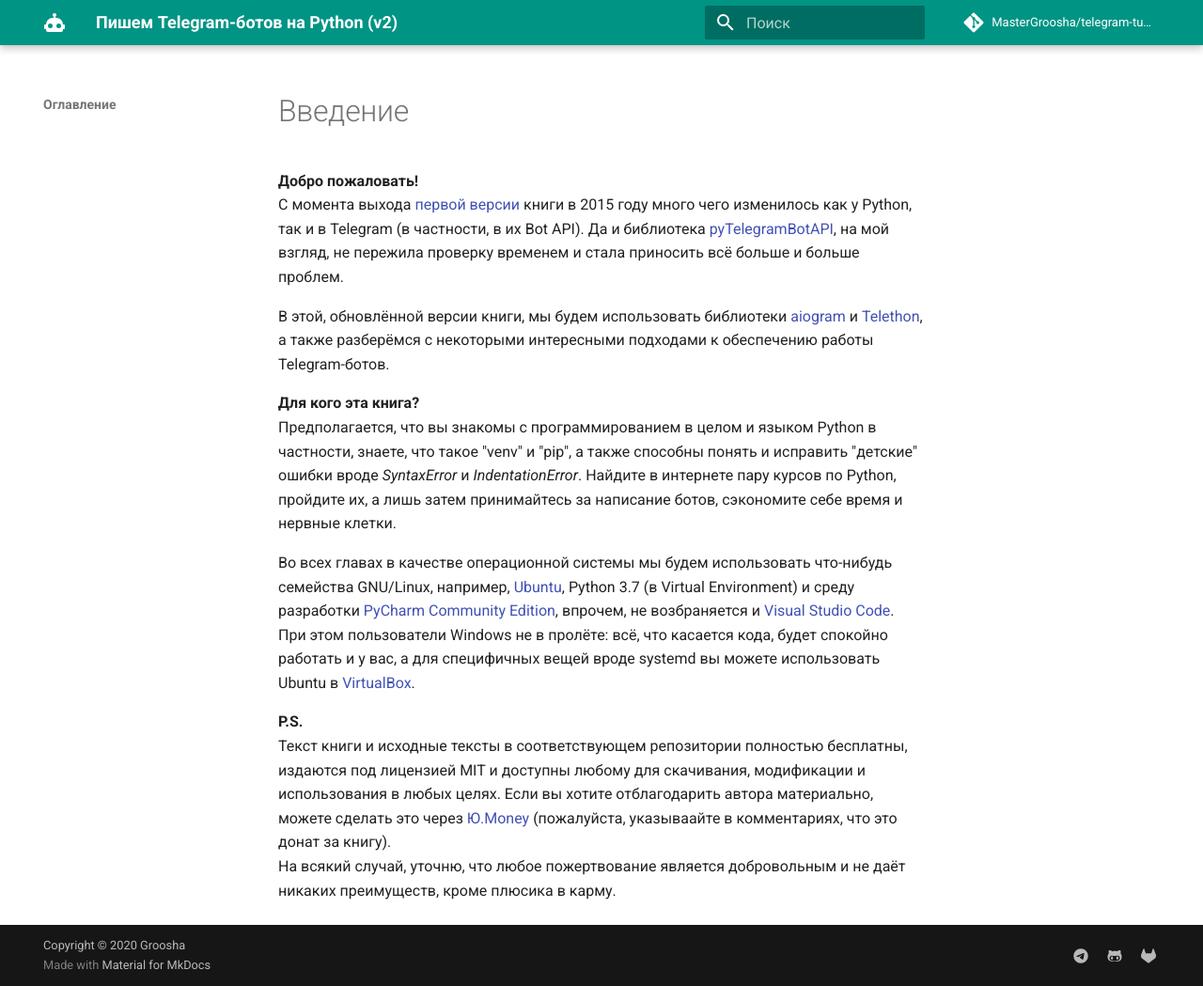
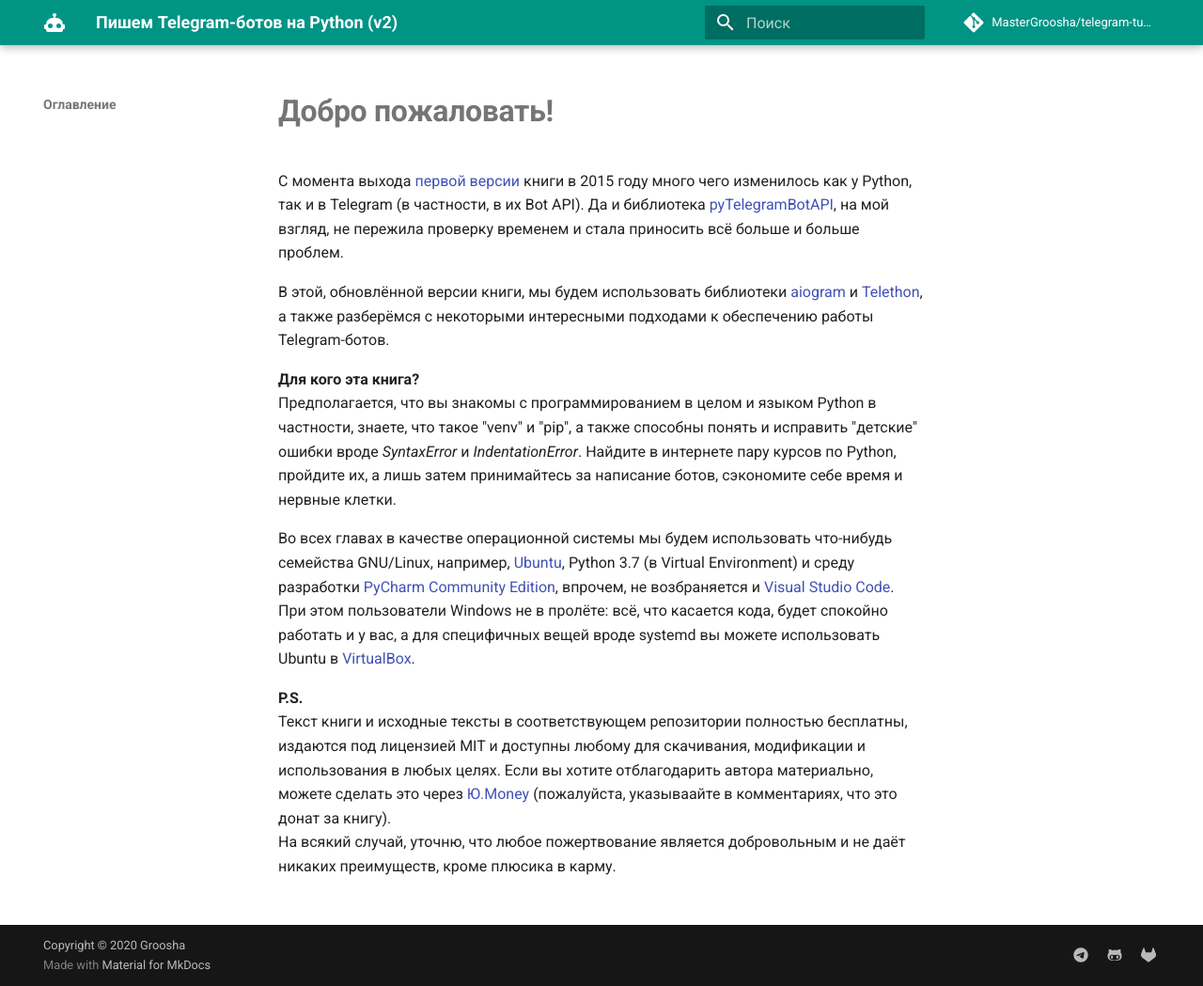
Before and after one commit to Vadim-Khristenko/aiogram-3-guide, an MkDocs documentation site: the page built from book_src/index.md, in a window 1280 px wide and 1049 px high. Shown: the whole window at 94% size. Built offline with MkDocs 1.6.1 and Material for MkDocs 9.7.7, drawn with Linux system fonts in a browser that asks for light colours; comment, search, counter and statistics services are not loaded.

Commit message:
Обновлена библиотека mkdocs-material, исправлено отображение введения

```diff
--- a/book_src/index.md
+++ b/book_src/index.md
@@ -2,7 +2,7 @@
 title: Введение
 ---
 
-**Добро пожаловать!**
+# **Добро пожаловать!**
 С момента выхода [первой версии](https://mastergroosha.github.io/telegram-tutorial/) книги в 2015 году
 много чего изменилось как у Python, так и в Telegram (в частности, в их Bot API).
 Да и библиотека [pyTelegramBotAPI](https://github.com/eternnoir/pyTelegramBotAPI), на мой взгляд,
--- a/requirements.txt
+++ b/requirements.txt
@@ -1 +1 @@
-mkdocs-material==6.1.7
+mkdocs-material==6.2.3
```
